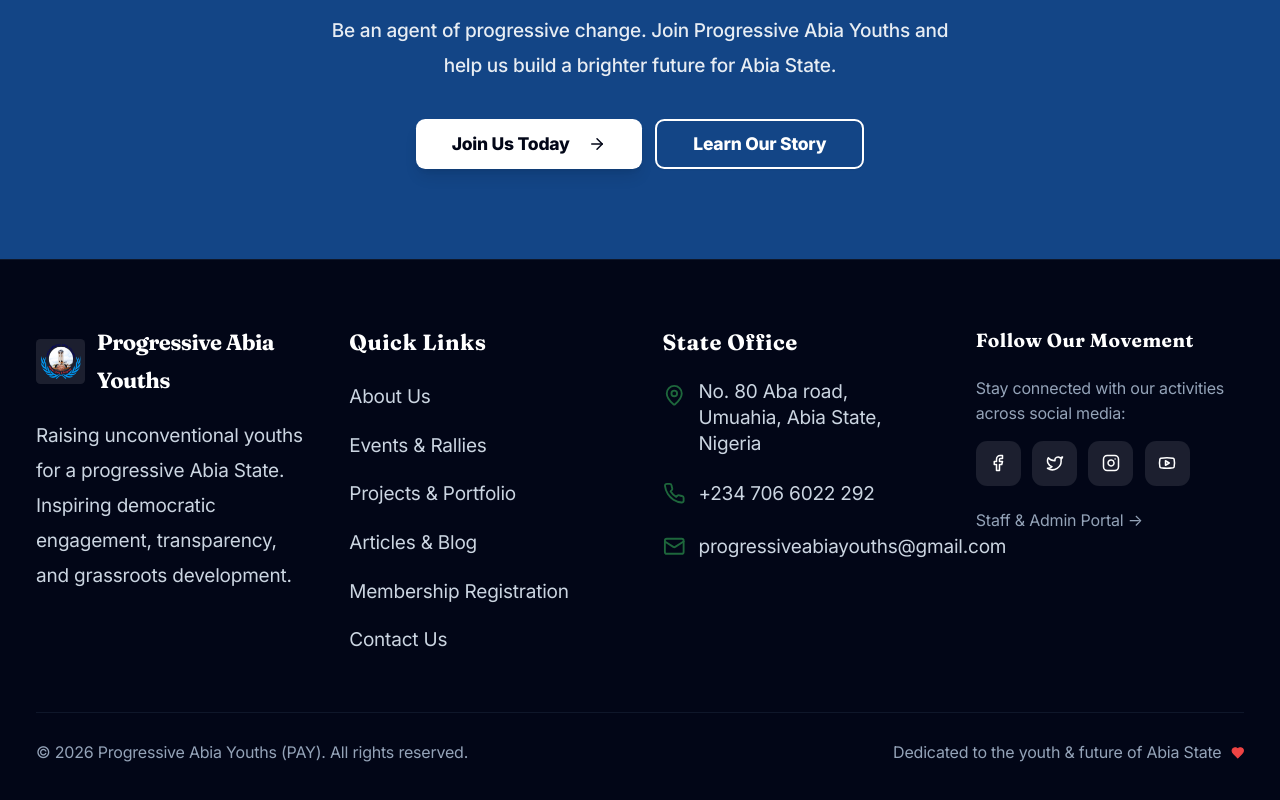
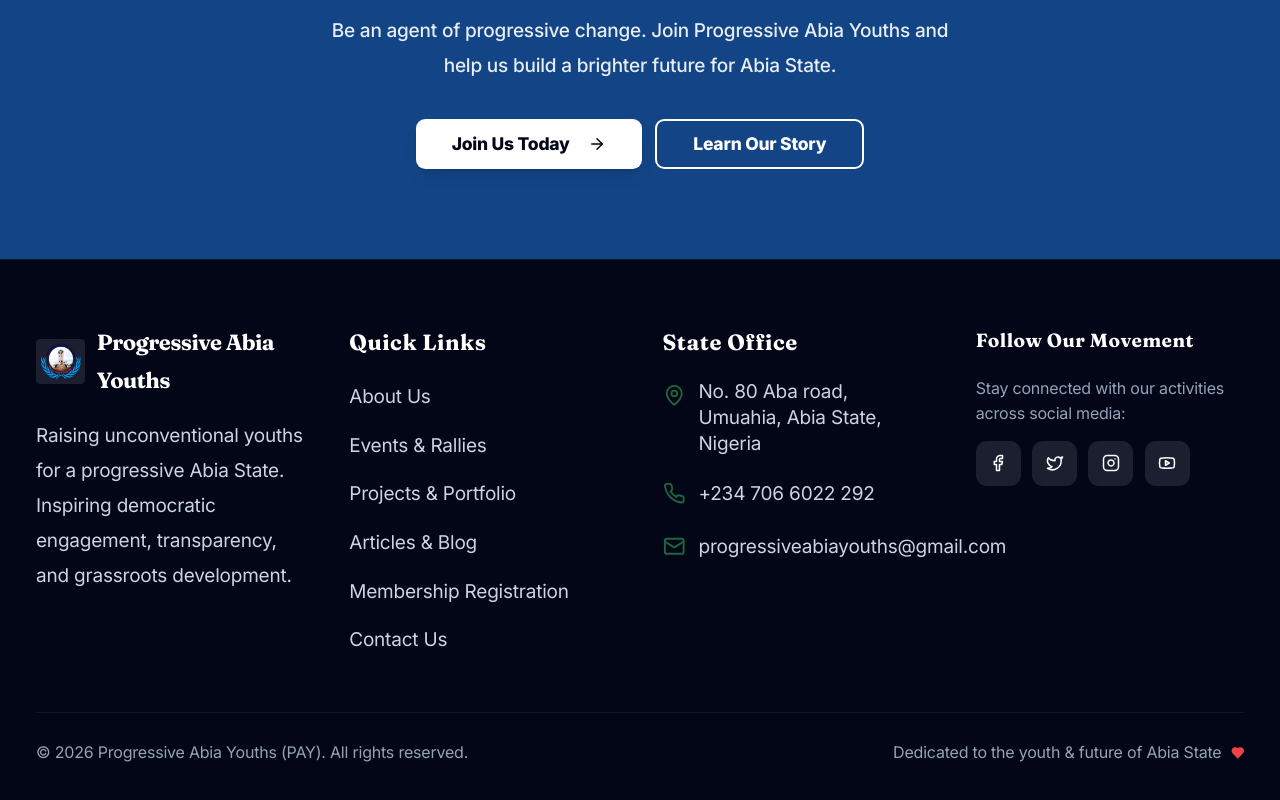
Before and after one commit to progressiveabiawebACC/progressiveabiayouths, a React (Vite) app: page / in a window 1280 px wide. Shown: the part 5721-6521 px from the top of the page. Built offline with nearby package versions, Linux system fonts and the light colour scheme; no server answers; the HTML template or start-up script is replaced by a standard one.

Commit message:
fix(footer): remove admin portal link from public footer

```diff
--- a/src/components/Footer.tsx
+++ b/src/components/Footer.tsx
@@ -113,11 +113,6 @@ const Footer = () => {
                 <Youtube className="h-4 w-4" />
               </a>
             </div>
-            <div className="mt-5 text-xs text-slate-400">
-              <Link to="/admin/login" className="hover:text-slate-200 transition-colors">
-                Staff & Admin Portal →
-              </Link>
-            </div>
           </div>
         </div>
 
```
